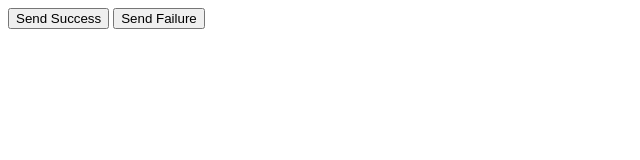
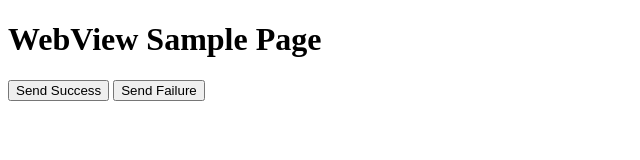
Before and after one commit to yogesh19aggarwal/webview, a plain HTML site: page index.html in a window 1280 px wide. Shown: the whole page, without its empty margins (0-640 px from the left). Drawn offline with Linux system fonts and the light colour scheme.

Commit message:
Add heading

```diff
--- a/index.html
+++ b/index.html
@@ -3,10 +3,12 @@
   <head>
     <meta charset="utf-8" />
     <meta name="viewport" content="width=device-width" />
-    <title>Webview</title>
+    <title>Webview Sample Page</title>
   </head>
 
   <body>
+    <h1>WebView Sample Page</h1>
+
     <button onclick="sendSuccess()">Send Success</button>
     <button onclick="sendFailure()">Send Failure</button>
 
```
